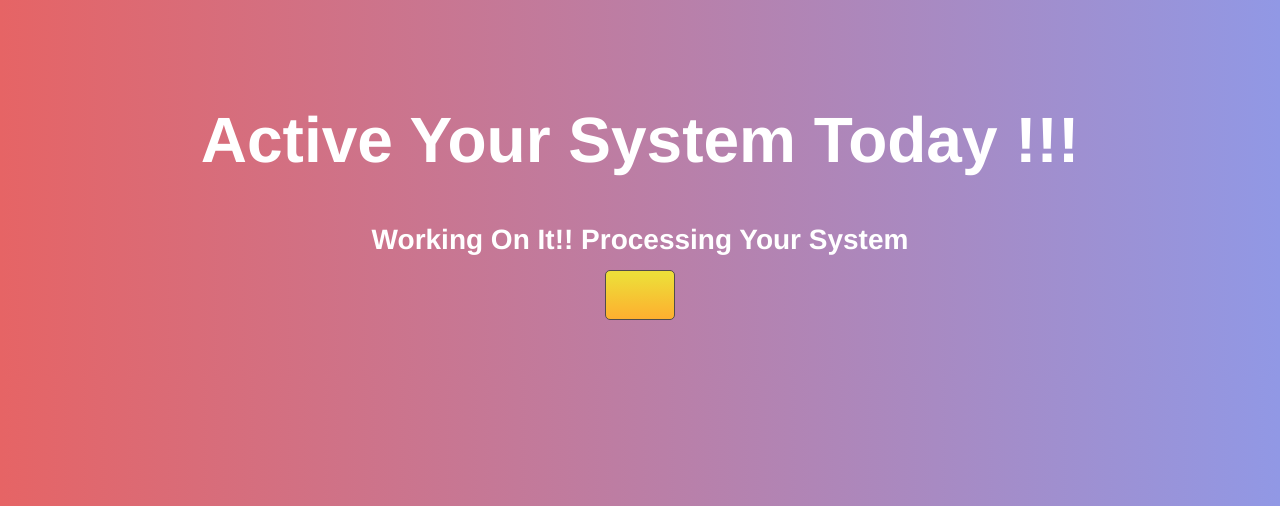
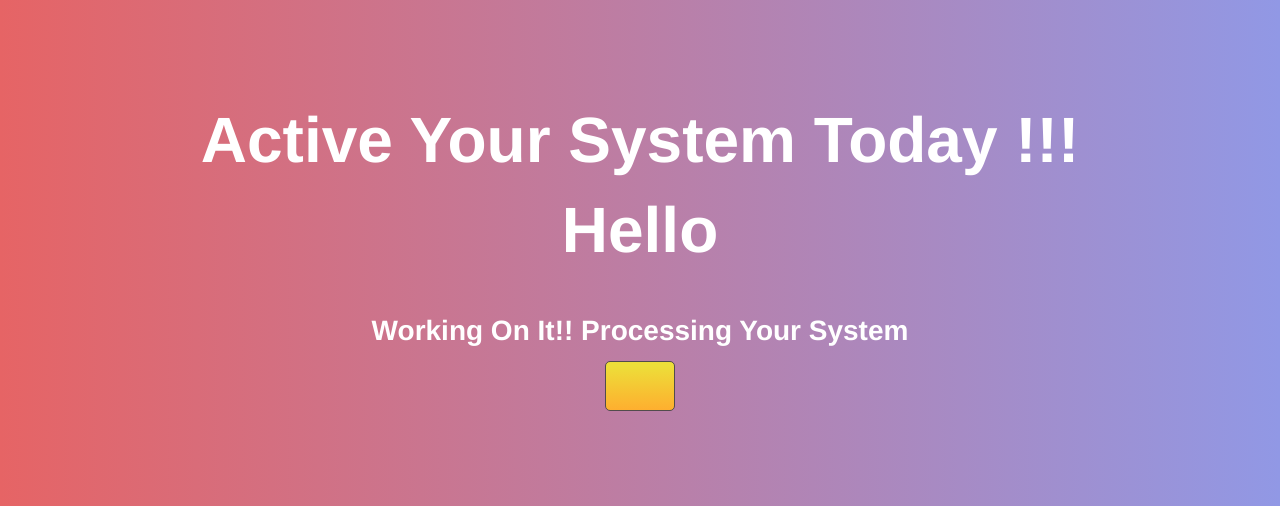
Before and after one commit to zehadkhan/testtest, a PHP site: page /onlineincomex/welcome.php in a window 1280 px wide. Shown: the top 506 px of the page. Run offline with PHP 8.4, Linux system fonts and the light colour scheme.

Commit message:
some changes v2

```diff
--- a/welcome.php
+++ b/welcome.php
@@ -9,6 +9,7 @@
          <div class="row">
             <div class="caption col-md-12">
                <h1>Active Your System Today !!!</h1>
+			   <H1>Hello</h1>
             </div>
             <div class="active_paragraph col-md-12 col-sm-12 text-center">
                <p>Working On It!! Processing Your System</p>
```
